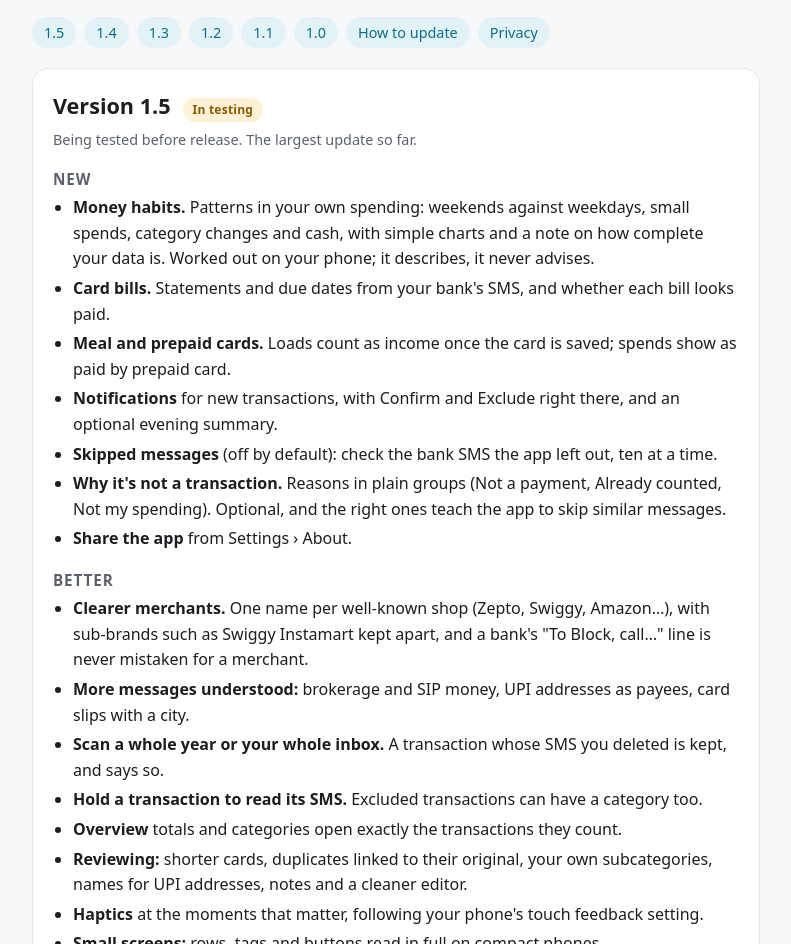
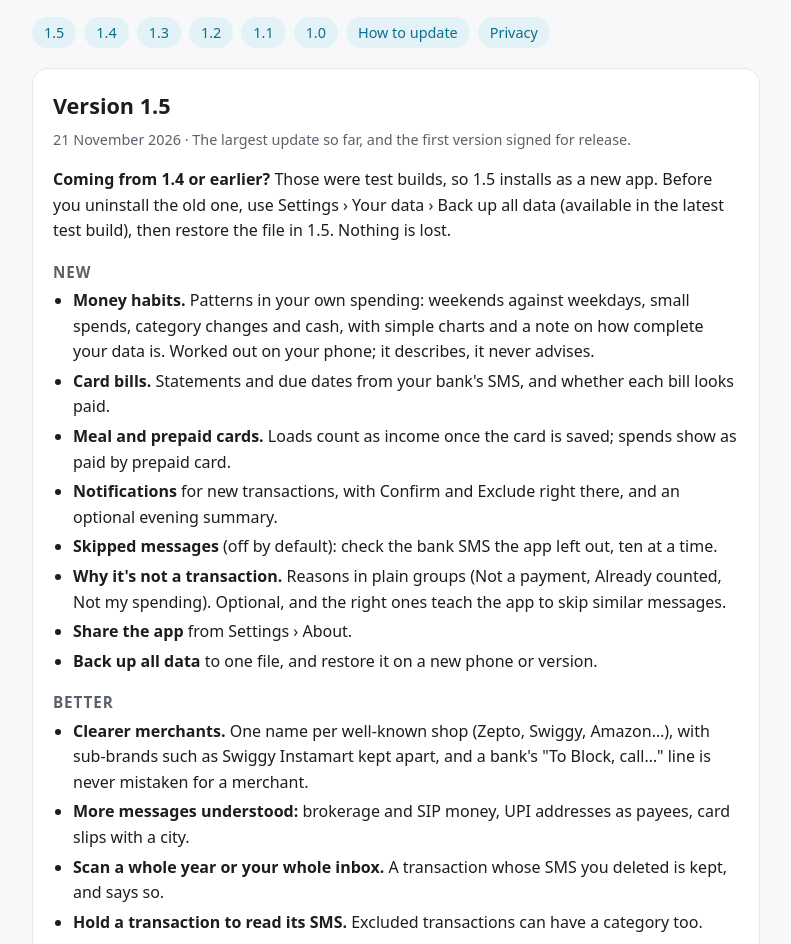
Before and after one commit to nikhikumarch/sms-expense-tracker-site, a plain HTML site: page index.html in a window 1280 px wide. Shown: the part 156-1100 px from the top of the page, without its empty margins (244-1035 px from the left). Drawn offline with Linux system fonts and the light colour scheme.

Commit message:
Version 1.5 released (21 November 2026)
Co-Authored-By: Claude Opus 5.5 <noreply@anthropic.com>

```diff
--- a/index.html
+++ b/index.html
@@ -52,8 +52,9 @@
   </header>
 
   <section class="release" id="v1-5">
-    <h2>Version 1.5 <span class="badge">In testing</span></h2>
-    <p class="meta">Being tested before release. The largest update so far.</p>
+    <h2>Version 1.5</h2>
+    <p class="meta">21 November 2026 · The largest update so far, and the first version signed for release.</p>
+    <p><b>Coming from 1.4 or earlier?</b> Those were test builds, so 1.5 installs as a new app. Before you uninstall the old one, use Settings › Your data › Back up all data (available in the latest test build), then restore the file in 1.5. Nothing is lost.</p>
     <h3>New</h3>
     <ul>
       <li><b>Money habits.</b> Patterns in your own spending: weekends against weekdays, small spends, category changes and cash, with simple charts and a note on how complete your data is. Worked out on your phone; it describes, it never advises.</li>
@@ -63,6 +64,7 @@
       <li><b>Skipped messages</b> (off by default): check the bank SMS the app left out, ten at a time.</li>
       <li><b>Why it's not a transaction.</b> Reasons in plain groups (Not a payment, Already counted, Not my spending). Optional, and the right ones teach the app to skip similar messages.</li>
       <li><b>Share the app</b> from Settings › About.</li>
+      <li><b>Back up all data</b> to one file, and restore it on a new phone or version.</li>
     </ul>
     <h3>Better</h3>
     <ul>
```
